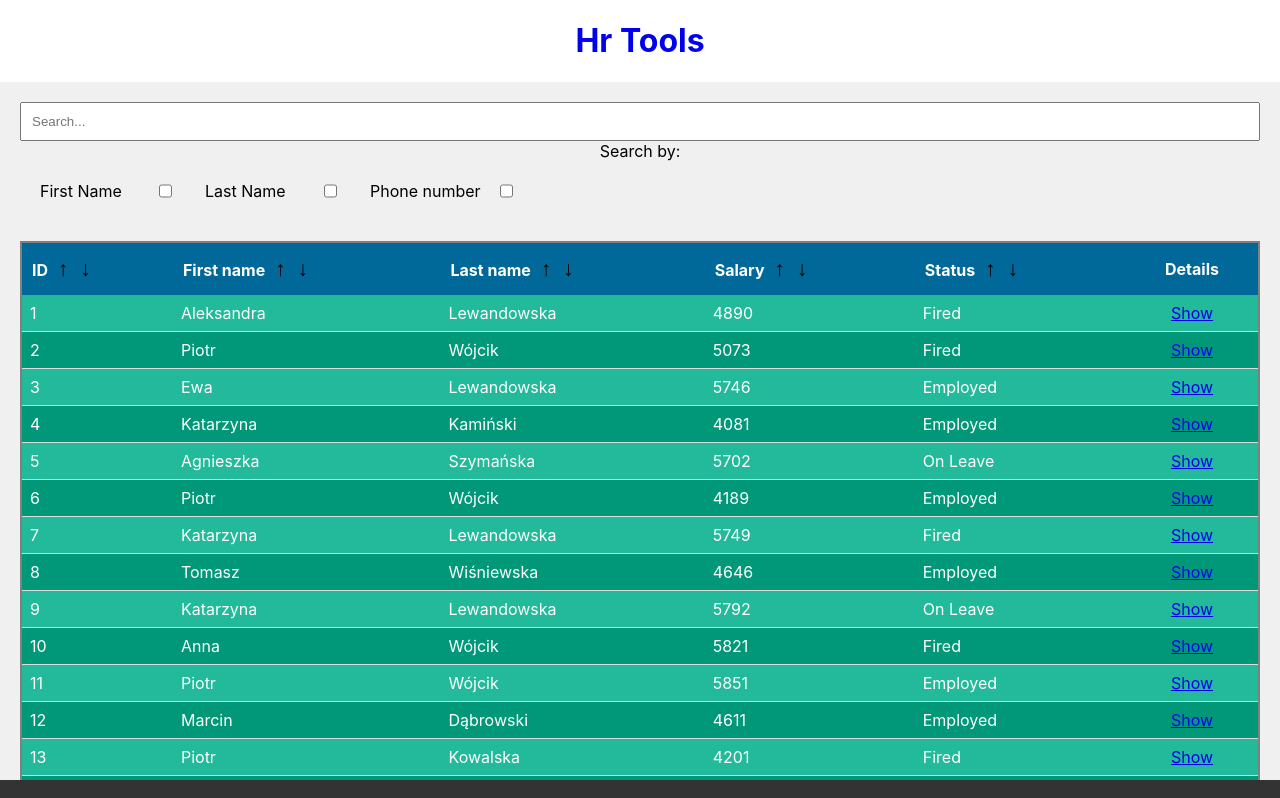
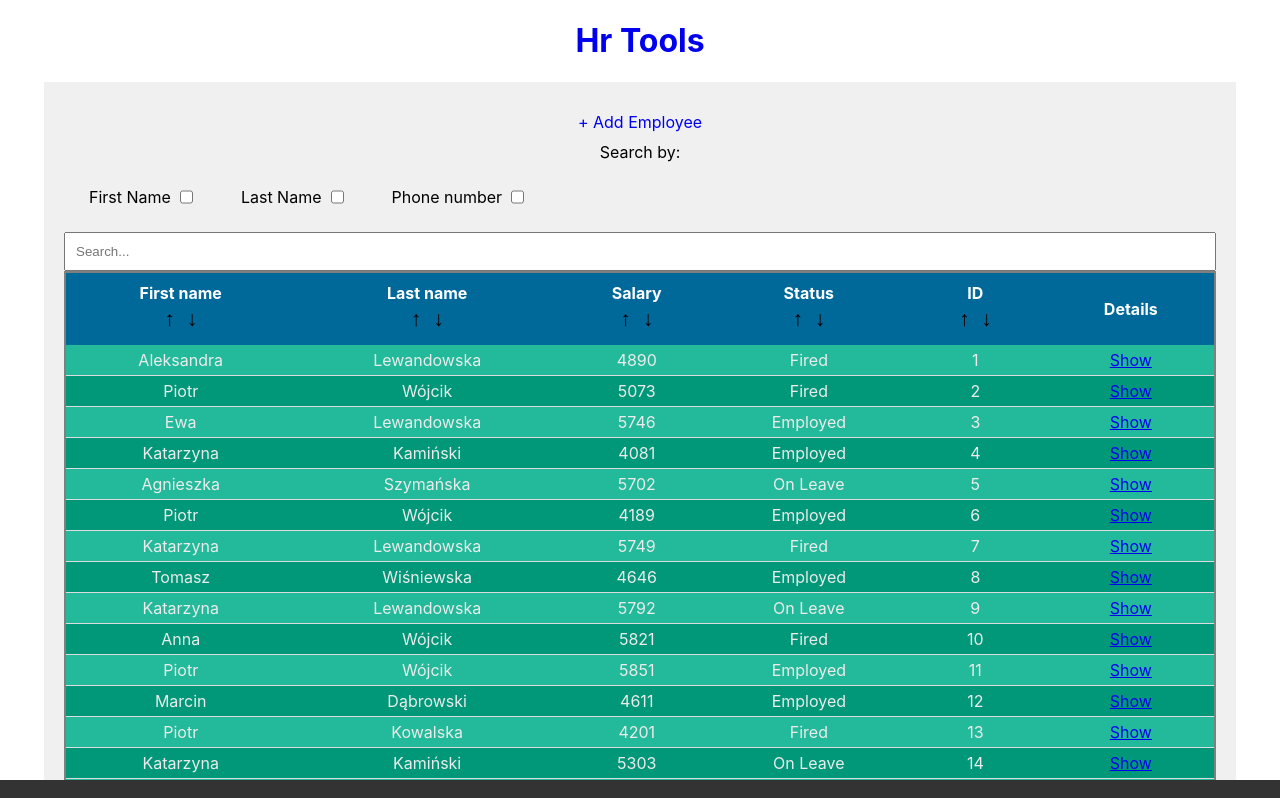
Before and after one commit to Daniel-Adamczak/hr-tools, a React (Create React App) app: page / in a window 1280 px wide. Shown: the top 798 px of the page. Built offline with nearby package versions, Linux system fonts and the light colour scheme; data requests are answered from the project's data file.

Commit message:
feature/adding-new-employee

```diff
--- a/package.json
+++ b/package.json
@@ -17,6 +17,7 @@
     "react-scripts": "5.0.1",
     "styled-components": "^6.1.8",
     "typescript": "^4.9.5",
+    "uuid": "^9.0.1",
     "web-vitals": "^2.1.4"
   },
   "scripts": {
@@ -44,6 +45,7 @@
     ]
   },
   "devDependencies": {
+    "@types/uuid": "^9.0.8",
     "cypress": "^13.6.4",
     "jest": "^27.5.1"
   }
--- a/src/App.tsx
+++ b/src/App.tsx
@@ -4,6 +4,7 @@ import { Footer } from './shared/Footer/Footer';
 import { BrowserRouter as Router, Route, Routes } from 'react-router-dom';
 import { EmployeeList } from './pages/EmployeeList/EmployeeList';
 import { EmployeeDetails } from './pages/EmployeeDetails/EmployeeDetails';
+import { AddNewEmployee } from './pages/AddNewEmployee/AddNewEmployee';
 
 function App() {
 
@@ -15,6 +16,8 @@ function App() {
         <Routes>
           <Route path='/' element={<EmployeeList />} />
           <Route path='/:id' element={<EmployeeDetails  />} />
+          <Route path='/add-new-employee' element={<AddNewEmployee  />} />
+
         </Routes>
         <Footer />
       </Router>
--- a/src/pages/EmployeeDetails/EmployeeDetails.tsx
+++ b/src/pages/EmployeeDetails/EmployeeDetails.tsx
@@ -23,7 +23,7 @@ export interface Employee {
   city: string;
   postalCode: string;
   salary: number;
-  status: 'Employed' | 'On Leave' | 'Fired';
+  status: string;
   phoneNumber: string;
 }
 
--- a/src/pages/EmployeeList/EmployeeList.tsx
+++ b/src/pages/EmployeeList/EmployeeList.tsx
@@ -3,10 +3,26 @@ import { SearchBar } from './components/SearchBar';
 import { EmployeesTable } from './components/EmployeesTable';
 
 import styled from 'styled-components';
+import { Link } from 'react-router-dom';
 
 const Section = styled.section`
   padding: 20px;
+  width: 90%;
   background-color: #f0f0f0;
+  display:flex;
+  flex-direction:column;
+  margin:auto;
+
+`;
+const AddNewEmployeeLink= styled(Link)`
+
+  padding: 10px;
+  text-decoration: none;
+
+  &:hover {
+    color: #3bff37b;
+    text-shadow:0px 0px 15px;
+  }
 `;
 
 export interface Employee {
@@ -18,7 +34,7 @@ export interface Employee {
   city: string;
   postalCode: string;
   salary: number;
-  status: 'Employed' | 'On Leave' | 'Fired';
+  status: string;
   phoneNumber: string;
 }
 interface queryParameterType {
@@ -32,6 +48,7 @@ export const EmployeeList: React.FC = () => {
   const [employees, setEmployees] = useState<Employee[]>([]);
   const [employeesToDisplay, setEmployeesToDisplay] = useState<Employee[]>([]);
   const [error, setError] = useState<string | null>(null);
+  const [ifShowAddForm,setIfShowAddForm]=useState<boolean>(false);
   const [queryParameter, setQueryParameter] = useState<queryParameterType>({
     name: false,
     lastName: false,
@@ -82,7 +99,12 @@ export const EmployeeList: React.FC = () => {
 
   let sectionContents: React.ReactNode;
   if (employeesToDisplay.length > 0) {
-    sectionContents = <EmployeesTable employees={employeesToDisplay} setEmployeesToDisplay={setEmployeesToDisplay}/>;
+    sectionContents = (
+      <EmployeesTable
+        employees={employeesToDisplay}
+        setEmployeesToDisplay={setEmployeesToDisplay}
+      />
+    );
   } else if (employeesToDisplay.length === 0) {
     sectionContents = <div>No employees found.</div>;
   } else if (error) {
@@ -93,6 +115,8 @@ export const EmployeeList: React.FC = () => {
 
   return (
     <Section>
+      <AddNewEmployeeLink to='/add-new-employee'>+ Add Employee</AddNewEmployeeLink>
+
       {[
         <SearchBar
           searchQuery={searchQuery}
--- a/src/pages/EmployeeList/components/EmployeeTable/EmployeeRow.tsx
+++ b/src/pages/EmployeeList/components/EmployeeTable/EmployeeRow.tsx
@@ -6,20 +6,19 @@ import { Link } from 'react-router-dom';
 
 const Tr = styled.tr`
   background-color: #009879;
-  color: white;
-  text-align: left;
-  padding: 10px;
+  color:#ececec;
+  font-weight:semibold;
+ max-width:90vw;
+ margin:auto;
+  padding: 5px;
   &:nth-child(odd) {
     background-color: #22ba9a;
   }
-
 `;
 const Td = styled.td`
-  padding: 8px;
+  padding: 5px;
   border-bottom: 1px solid #ddd;
-  &:last-child {
-    text-align:center;
-  }
+  text-align: center;
 `;
 
 interface EmployeeRowProps {
@@ -29,12 +28,15 @@ interface EmployeeRowProps {
 export const EmployeeRow: React.FC<EmployeeRowProps> = ({ employee }) => {
   return (
     <Tr>
-      <Td>{employee.id}</Td>
+
       <Td>{employee.name}</Td>
       <Td>{employee.lastName}</Td>
-      <Td>{employee.salary}</Td>
-      <Td>{employee.status}</Td>
-      <Td><Link to={`/${employee.id}`} >Show</Link></Td>
+      {window.innerWidth>=600 &&[<Td>{employee.salary}</Td>,
+      <Td>{employee.status}</Td>,
+      <Td>{employee.id}</Td>]}
+      <Td>
+        <Link to={`/${employee.id}`}>Show</Link>
+      </Td>
     </Tr>
   );
 };
--- a/src/pages/EmployeeList/components/EmployeesTable.tsx
+++ b/src/pages/EmployeeList/components/EmployeesTable.tsx
@@ -7,19 +7,23 @@ const Table = styled.table`
   width: 100%;
   border-collapse: collapse;
   border: 2px solid gray;
+
 `;
 
 const Th = styled.th`
   background-color: #006999;
   color: white;
-  text-align: left;
+  text-align: center;
   padding: 10px;
+
   &:last-child {
     text-align: center;
   }
 `;
 
 const Td = styled.td`
+display:flex;
+  flex-direction:${window.innerWidth>=600 ? 'row':'column'}
   padding: 8px;
   border-bottom: 1px solid #ddd;
 `;
@@ -33,33 +37,68 @@ interface Employee {
   city: string;
   postalCode: string;
   salary: number;
-  status: 'Employed' | 'On Leave' | 'Fired';
+  status: string;
   phoneNumber: string;
 }
 
 interface EmployeeTableProps {
   employees: Employee[];
-  setEmployeesToDisplay:(value: Employee[]) => void;
+  setEmployeesToDisplay: (value: Employee[]) => void;
 }
 
-export const EmployeesTable: React.FC<EmployeeTableProps> = ({ employees,setEmployeesToDisplay }) => {
+export const EmployeesTable: React.FC<EmployeeTableProps> = ({
+  employees,
+  setEmployeesToDisplay,
+}) => {
   const employeesTableContent = employees.map((employee) => (
     <EmployeeRow key={employee.id} employee={employee} />
   ));
-
-
 
   return (
     <Table>
       <thead>
         <tr>
+
           <Th>
-            ID <SortButtons employees={employees} setEmployeesToDisplay={setEmployeesToDisplay} sortBy='id'/>
+            First name
+            <SortButtons
+              employees={employees}
+              setEmployeesToDisplay={setEmployeesToDisplay}
+              sortBy='name'
+            />
           </Th>
-          <Th>First name <SortButtons employees={employees} setEmployeesToDisplay={setEmployeesToDisplay} sortBy='name'/></Th>
-          <Th>Last name <SortButtons employees={employees} setEmployeesToDisplay={setEmployeesToDisplay} sortBy='lastName'/></Th>
-          <Th>Salary <SortButtons employees={employees} setEmployeesToDisplay={setEmployeesToDisplay} sortBy='salary'/></Th>
-          <Th>Status <SortButtons employees={employees} setEmployeesToDisplay={setEmployeesToDisplay} sortBy='status'/></Th>
+          <Th>
+            Last name
+            <SortButtons
+              employees={employees}
+              setEmployeesToDisplay={setEmployeesToDisplay}
+              sortBy='lastName'
+            />
+          </Th>
+          {window.innerWidth>=600&&[<Th>
+            Salary
+            <SortButtons
+              employees={employees}
+              setEmployeesToDisplay={setEmployeesToDisplay}
+              sortBy='salary'
+            />
+          </Th>,
+          <Th>
+            Status
+            <SortButtons
+              employees={employees}
+              setEmployeesToDisplay={setEmployeesToDisplay}
+              sortBy='status'
+            />
+          </Th>,
+          <Th>
+            ID
+            <SortButtons
+              employees={employees}
+              setEmployeesToDisplay={setEmployeesToDisplay}
+              sortBy='id'
+            />
+          </Th>]}
           <Th>Details</Th>
         </tr>
       </thead>
--- a/src/pages/EmployeeList/components/SearchBar.tsx
+++ b/src/pages/EmployeeList/components/SearchBar.tsx
@@ -1,18 +1,25 @@
 import styled from 'styled-components';
 import { LabeledInput } from '../../../shared/UI-components/LabeledInput';
-import {  useState } from 'react';
+import { useState } from 'react';
 
 const SearchWrapper = styled.div`
-  margin-bottom: 20px;
   display: flex;
-  width: fit-content;
+  ${window.innerWidth<=600 ?'flex-direction:column':'flex-direction:row'}
+  justify-content: space-around;
 `;
 
 const SearchInput = styled.input`
   padding: 10px;
   width: 100%;
   box-sizing: border-box;
+
 `;
+const SearchFiltersTitle = styled.div`
+
+  width: 100%;
+  box-sizing: border-box;
+`;
+
 interface queryParameterType {
   name: boolean;
   lastName: boolean;
@@ -22,17 +29,14 @@ interface SearchBarType {
   searchQuery: string;
   setSearchQuery: (value: string) => void;
   queryParameter: queryParameterType;
-  setQueryParameter: (value:queryParameterType)=>void;
-
+  setQueryParameter: (value: queryParameterType) => void;
 }
 export const SearchBar: React.FC<SearchBarType> = ({
   searchQuery,
   setSearchQuery,
   queryParameter,
-  setQueryParameter
+  setQueryParameter,
 }) => {
-
-
   const queryParameterChangeHandler = (
     event: React.ChangeEvent<HTMLInputElement>
   ) => {
@@ -44,12 +48,7 @@ export const SearchBar: React.FC<SearchBarType> = ({
 
   return (
     <>
-      <SearchInput
-        placeholder='Search...'
-        value={searchQuery}
-        onChange={(event) => setSearchQuery(event.target.value)}
-      />
-      <span>Search by:</span>
+      <SearchFiltersTitle>Search by:</SearchFiltersTitle>
       <SearchWrapper>
         <LabeledInput
           label='First Name'
@@ -85,6 +84,11 @@ export const SearchBar: React.FC<SearchBarType> = ({
           }
         />
       </SearchWrapper>
+      <SearchInput
+        placeholder='Search...'
+        value={searchQuery}
+        onChange={(event) => setSearchQuery(event.target.value)}
+      />
     </>
   );
 };
--- a/src/pages/EmployeeList/components/SortButtons.tsx
+++ b/src/pages/EmployeeList/components/SortButtons.tsx
@@ -9,7 +9,7 @@ const SortBtn = styled.button`
   font-weight: bold;
   background: inherit;
   &:hover {
-    text-shadow: 0px 0px 5px;
+    text-shadow: 0px 0px 15px;
     color: #55bb55;
     transform: scale(1.3);
   }
@@ -23,7 +23,7 @@ interface Employee {
   city: string;
   postalCode: string;
   salary: number;
-  status: 'Employed' | 'On Leave' | 'Fired';
+  status: string;
   phoneNumber: string;
 }
 
@@ -51,9 +51,9 @@ export const SortButtons: React.FC<SortButtonsProps> = ({
     setEmployeesToDisplay(sortedEmployees);
   };
   return (
-    <>
+    <div>
       <SortBtn onClick={() => HandleSortEmployees(true)}>↑</SortBtn>
       <SortBtn onClick={() => HandleSortEmployees(false)}>↓</SortBtn>
-    </>
+    </div>
   );
 };
--- a/src/shared/UI-components/LabeledInput.tsx
+++ b/src/shared/UI-components/LabeledInput.tsx
@@ -2,25 +2,25 @@ import React from 'react';
 import styled from 'styled-components';
 
 const Label = styled.label`
-  padding: 10px;
-  gap: 5px;
+  padding: 15px;
+
+
   display: flex;
-  margin: auto;
+  justify-content:space-between;
+  margin: 5px;
 
 `;
 const Span = styled.span`
-  padding: 10px;
-  gap: 5px;
-  display: flex;
-  min-width: 100px;
+  padding: 5px;
+  min-width: fit-content;
 `;
 
 interface InputProps {
   label: string;
   value?: string | number;
   isReadOnly?: boolean;
-  onChange?: (event?: React.ChangeEvent<HTMLInputElement>) => void;
-  type:'text'|'checkbox';
+  onChange?: (event: React.ChangeEvent<HTMLInputElement>) => void;
+  type:'text'|'checkbox'|'date'|'tel';
   checked?:boolean;
   onClick?: (event?: React.MouseEvent<HTMLInputElement>) => void;
   name?:string;
@@ -40,6 +40,7 @@ export const LabeledInput: React.FC<InputProps> = ({
     <Label >
       <Span>{label}</Span>
       <input
+
         type={type}
         value={value}
         readOnly={isReadOnly}
```
Also changed, not shown: db.json (+57 -57 lines), 1 other file (tests, documents, lock files or other folders).
